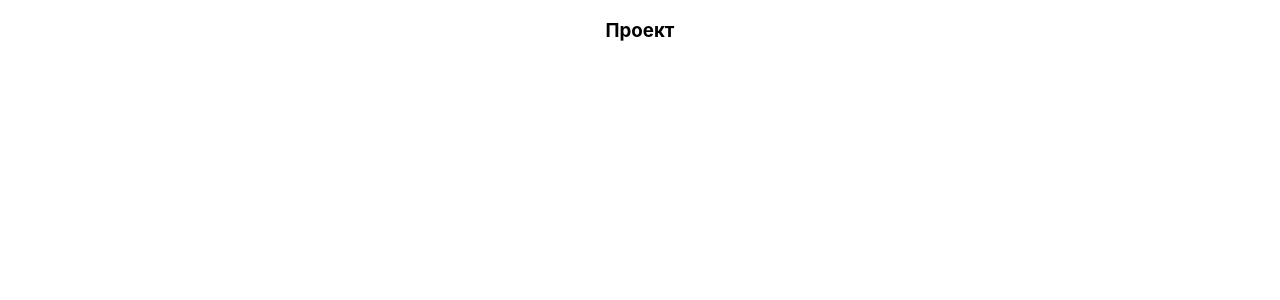
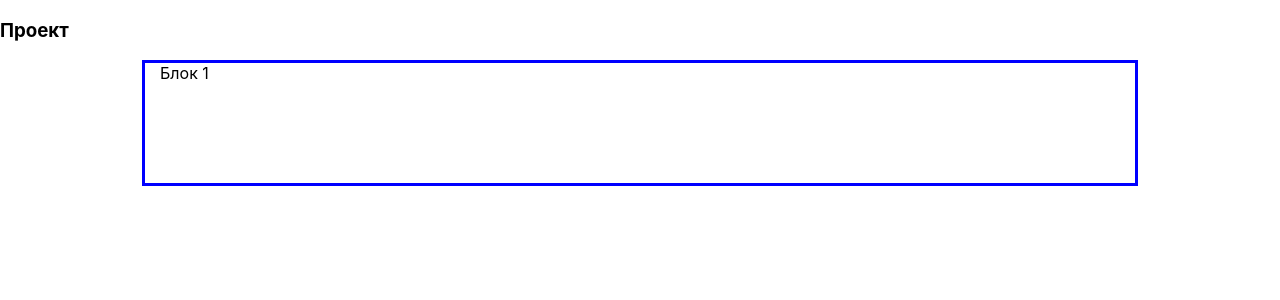
Before and after one commit to BragaMaria/TestTask, a React (Create React App) app: page / in a window 1280 px wide. Shown: the top 300 px of the page. Built offline with nearby package versions, Linux system fonts and the light colour scheme.

Commit message:
Создана верстка поста

```diff
--- a/src/App.css
+++ b/src/App.css
@@ -1,38 +1,8 @@
-.App {
-  text-align: center;
+.App .post {
+  width: 75%;
+  height: 120px;
+  max-width: 1024px;
+  padding: 0 15px;
+  margin: 0 auto;
+  border: 3px solid #0000FF;
 }
-
-.App-logo {
-  height: 40vmin;
-  pointer-events: none;
-}
-
-@media (prefers-reduced-motion: no-preference) {
-  .App-logo {
-    animation: App-logo-spin infinite 20s linear;
-  }
-}
-
-.App-header {
-  background-color: #282c34;
-  min-height: 100vh;
-  display: flex;
-  flex-direction: column;
-  align-items: center;
-  justify-content: center;
-  font-size: calc(10px + 2vmin);
-  color: white;
-}
-
-.App-link {
-  color: #61dafb;
-}
-
-@keyframes App-logo-spin {
-  from {
-    transform: rotate(0deg);
-  }
-  to {
-    transform: rotate(360deg);
-  }
-}
--- a/src/App.tsx
+++ b/src/App.tsx
@@ -6,6 +6,7 @@ function App() {
   return (
     <div className="App">
       <h3>Проект </h3>
+      <div className='post'>Блок 1</div>
     </div>
   );
 }
```
